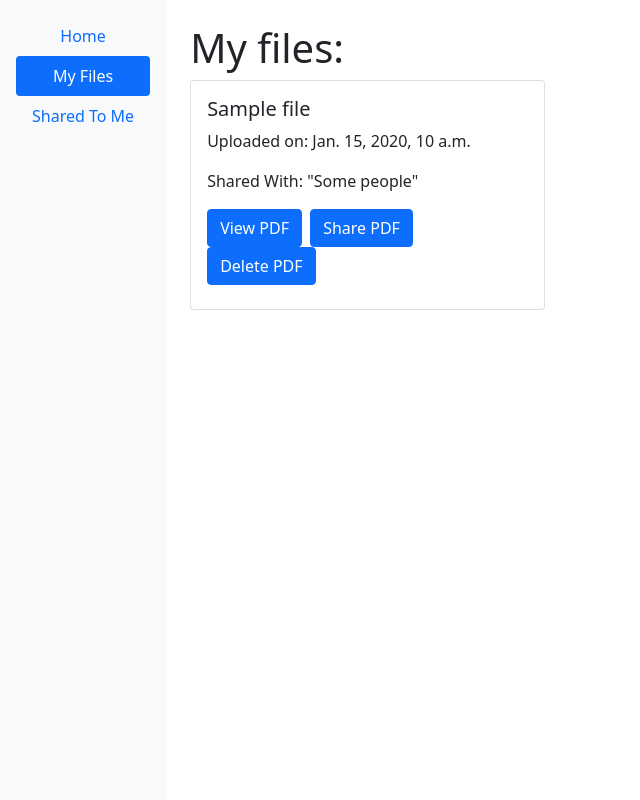
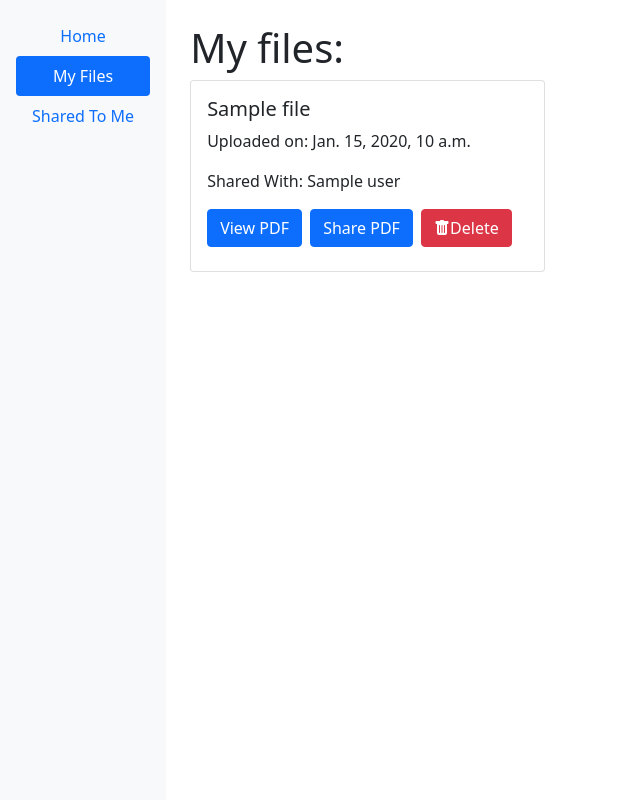
Before and after one commit to Issaabdi1/Crimson, a Django app: template tasks/templates/filelist.html in a window 1280 px wide. Shown: the part 56-856 px from the top of the page, without its empty margins (0-640 px from the left). Run offline with Django 4.2, Linux system fonts and the light colour scheme; tables that the repository leaves empty hold one stand-in row (values such as "Sample post"); the template is opened without the code that fills it: values that come from a table or form of the project are taken from there, most other values are stand-ins (such as "Sample title", 1, 10 or a date in 2020); some libraries are stand-ins or nearby versions.

Commit message:
Integrate branches together

```diff
--- a/task_manager/urls.py
+++ b/task_manager/urls.py
@@ -30,6 +30,6 @@ urlpatterns = [
     path('filelist/', views.filelist, name='filelist'),
     path('shared_file_list/', views.shared_file_list, name='shared_file_list'),
     path('share_file/', views.share_file, name='share_file'),
-    path('process_notification/', views.process_notification_delete, name='process_notification')
-
+    path('process_notification/', views.process_notification_delete, name='process_notification'),
+    path('delete_upload/<int:upload_id>', views.delete_upload, name='delete_upload'),
 ]
--- a/tasks/models/sharedfiles.py
+++ b/tasks/models/sharedfiles.py
@@ -7,4 +7,4 @@ class SharedFiles(models.Model):
     shared_file = models.ForeignKey(Upload, on_delete=models.CASCADE, blank=False)
     shared_by = models.ForeignKey(User, on_delete=models.CASCADE, related_name="by")
     shared_to = models.ManyToManyField(User, related_name="to", blank=True)
-    date = models.DateTimeField(auto_now_add=True)
+    shared_date = models.DateTimeField(auto_now_add=True)
--- a/tasks/templates/filelist.html
+++ b/tasks/templates/filelist.html
@@ -12,13 +12,24 @@
                                 <div class="card-body mb-2">
                                     <h5 class="card-title">{{ upload.file.name }}</h5>
                                     <p class="card-text">Uploaded on: {{ upload.uploaded_at }}</p>
-                                    <!--Placeholder for now-->
-                                    <p class="card-text">Shared With: "Some people"</p>
+
+                                    <!--If file has been shared with others-->
+                                    {% if upload.get_shared_users %}
+                                    <p class="card-text">Shared With:
+                                        {% for user in upload.get_shared_users %}
+                                            {{user}}
+                                        {% endfor %}
+                                    </p>
+                                    {% endif %}
+
                                     <a href="{{ upload.file.url }}" class="btn btn-primary me-1 " target="_blank">View PDF</a>
                                     <a class="btn btn-primary me-1" data-bs-toggle="offcanvas" data-bs-target="#sharePDFPopup{{ upload.id }}" aria-controls="sharePDFPopup{{ upload.id }}">Share PDF</a>
 
-                                    <!--Placeholder, doesn't delete PDF-->
-                                    <a href="{% url 'delete_pdf' %}" class="btn btn-primary">Delete PDF</a>
+                                    <!--Delete PDF-->
+                                    <form action="{% url 'delete_upload' upload.id %}" method="post" class="d-inline">
+                                        {% csrf_token %}
+                                        <button type="submit" class="btn btn-danger"><i class="bi bi-trash-fill"></i>Delete</button>
+                                    </form>
                                 </div>
                             </div>
                         </div>
--- a/tasks/views/__init__.py
+++ b/tasks/views/__init__.py
@@ -1,6 +1,7 @@
 from .account_views import *
 from .authentication_views import *
 from .dashboard_view import *
+from .delete_upload_view import *
 from .file_list_view import *
 from .mixins import *
 from .notification_view import *
--- a/tasks/views/file_list_view.py
+++ b/tasks/views/file_list_view.py
@@ -1,7 +1,7 @@
 """file list view"""
 from django.contrib.auth.decorators import login_required
 from django.shortcuts import render
-from tasks.models import User, Upload, Notification
+from tasks.models import User, Upload, Notification, SharedFiles
 
 
 @login_required
@@ -12,6 +12,7 @@ def filelist(request):
     all_users = User.objects.exclude(username=current_user.username)
     notifications = list(reversed(Notification.objects.filter(user = current_user)))
     uploads = Upload.objects.filter(owner=current_user)
+
     context = {'uploads': uploads,
                'user': current_user,
                "all_users": all_users,
--- a/tasks/views/share_file_view.py
+++ b/tasks/views/share_file_view.py
@@ -46,6 +46,7 @@ def share_file(request):
             if (entry.shared_to.contains(shared_user)):
                 messages.error(request, 'User has already been shared this file.')
                 return redirect('share_file')
+
             entry.shared_to.add(shared_user)
             entry.save()
             return redirect('dashboard')
```
Also changed, not shown: tasks/models/upload.py (+9 -0 lines), tasks/templates/shared_file_list.html (+5 -5 lines), tasks/tests/models/test_sharedfiles_model.py (+1 -1 lines), tasks/migrations/0003_rename_date_sharedfiles_shared_date.py (added).
